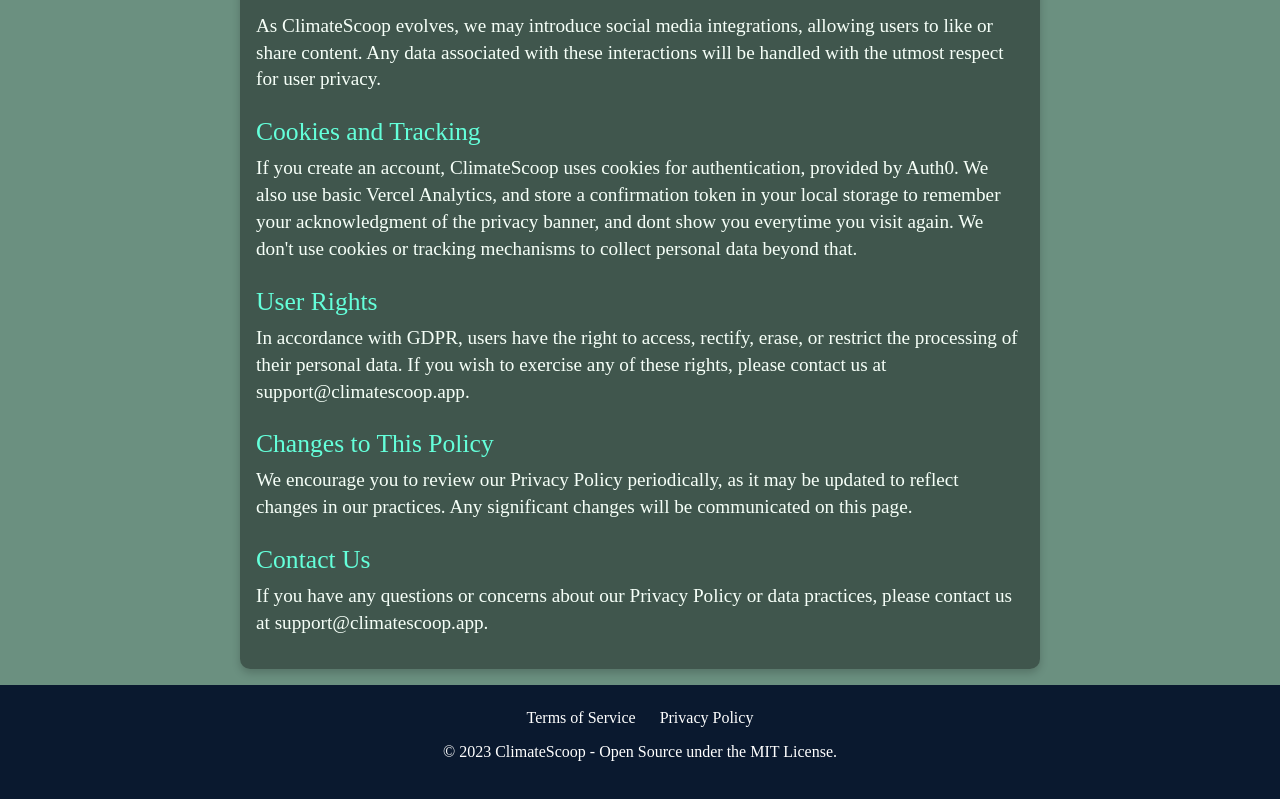
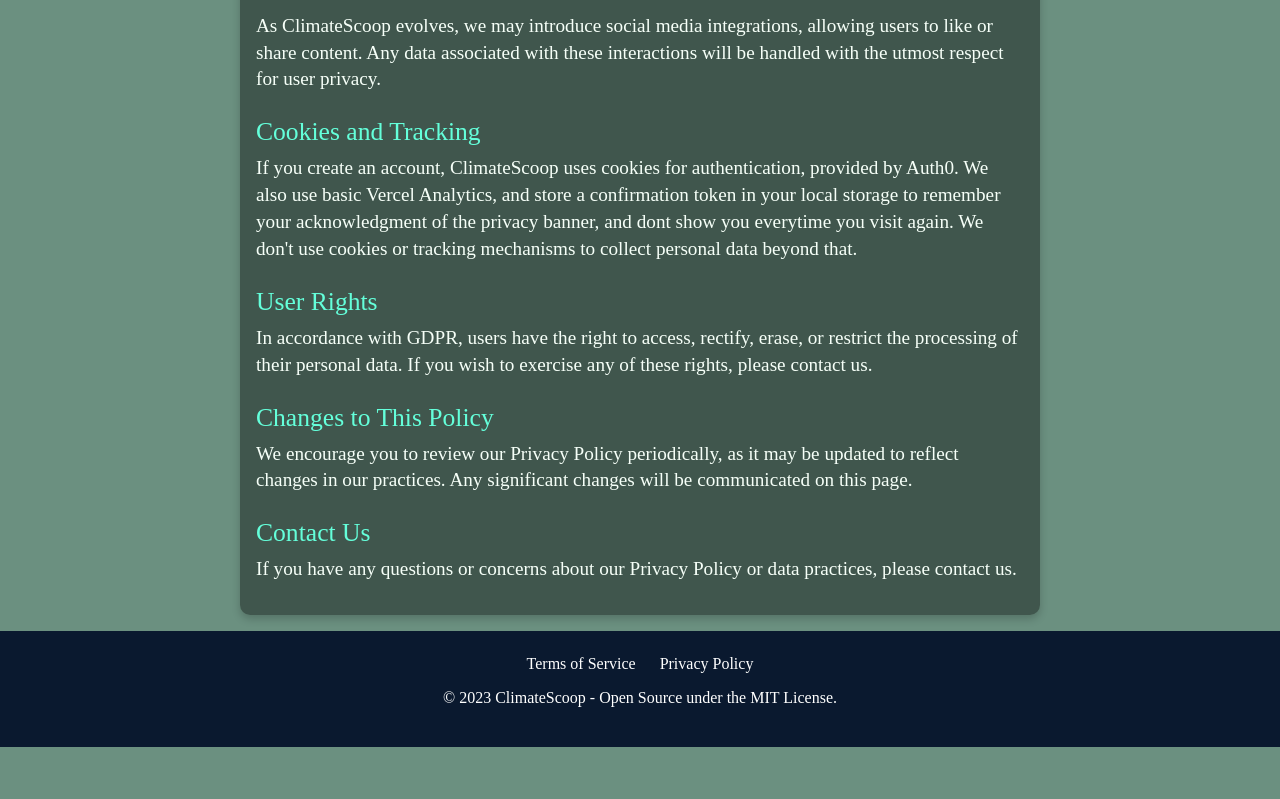
Before and after one commit to olicoding/ClimateScoop, a Next.js app: page /privacy in a window 1280 px wide. Shown: the part 973-1772 px from the top of the page. After the commit the page ends 1720 px from the top, so only its background shows below. Built offline with nearby package versions, Linux system fonts and the light colour scheme; no server answers.

Commit message:
Updates and minor adjustments.

```diff
--- a/components/Hero.jsx
+++ b/components/Hero.jsx
@@ -1,10 +1,12 @@
+import { useUser } from "@auth0/nextjs-auth0/client";
 import { useContext } from "react";
 import { Context } from "../context/ContextProvider";
 import Loading from "./Loading";
 import ScrollButton from "./ScrollButton";
 
 const Hero = () => {
-  const { isAtPageTop, user, username, isLoading } = useContext(Context);
+  const { user, isLoading } = useUser();
+  const { isAtPageTop, username } = useContext(Context);
 
   if (isLoading) return <Loading />;
 
--- a/components/PagePrivacy.jsx
+++ b/components/PagePrivacy.jsx
@@ -65,8 +65,7 @@
       <p>
         In accordance with GDPR, users have the right to access, rectify, erase,
         or restrict the processing of their personal data. If you wish to
-        exercise any of these rights, please contact us at
-        support@climatescoop.app.
+        exercise any of these rights, please contact us.
       </p>
 
       <h2>Changes to This Policy</h2>
@@ -79,7 +78,7 @@
       <h2>Contact Us</h2>
       <p>
         If you have any questions or concerns about our Privacy Policy or data
-        practices, please contact us at support@climatescoop.app.
+        practices, please contact us.
       </p>
     </div>
   </div>
--- a/components/PageProfile.jsx
+++ b/components/PageProfile.jsx
@@ -1,11 +1,13 @@
 import Image from "next/image";
+import { useUser } from "@auth0/nextjs-auth0/client";
 import { useContext } from "react";
 import { Context } from "../context/ContextProvider";
 import userImage from "../public/media/user.png";
 import Loading from "./Loading";
 
 const PageProfile = () => {
-  const { user, username, isLoading } = useContext(Context);
+  const { user, isLoading } = useUser();
+  const { username } = useContext(Context);
 
   if (isLoading) return <Loading />;
   if (!user) return <div>No user data available.</div>;
--- a/components/PageToS.jsx
+++ b/components/PageToS.jsx
@@ -56,12 +56,6 @@
         These Terms are governed by the laws of Germany and the EU. Users agree
         to submit to the jurisdiction of these courts for any disputes.
       </p>
-
-      <h2>9. Contact Information</h2>
-      <p>
-        For questions about these Terms, please contact
-        support@climatescoop.app.
-      </p>
     </div>
   </div>
 );
```
Also changed, not shown: 1 other file (tests, documents, lock files or other folders).
